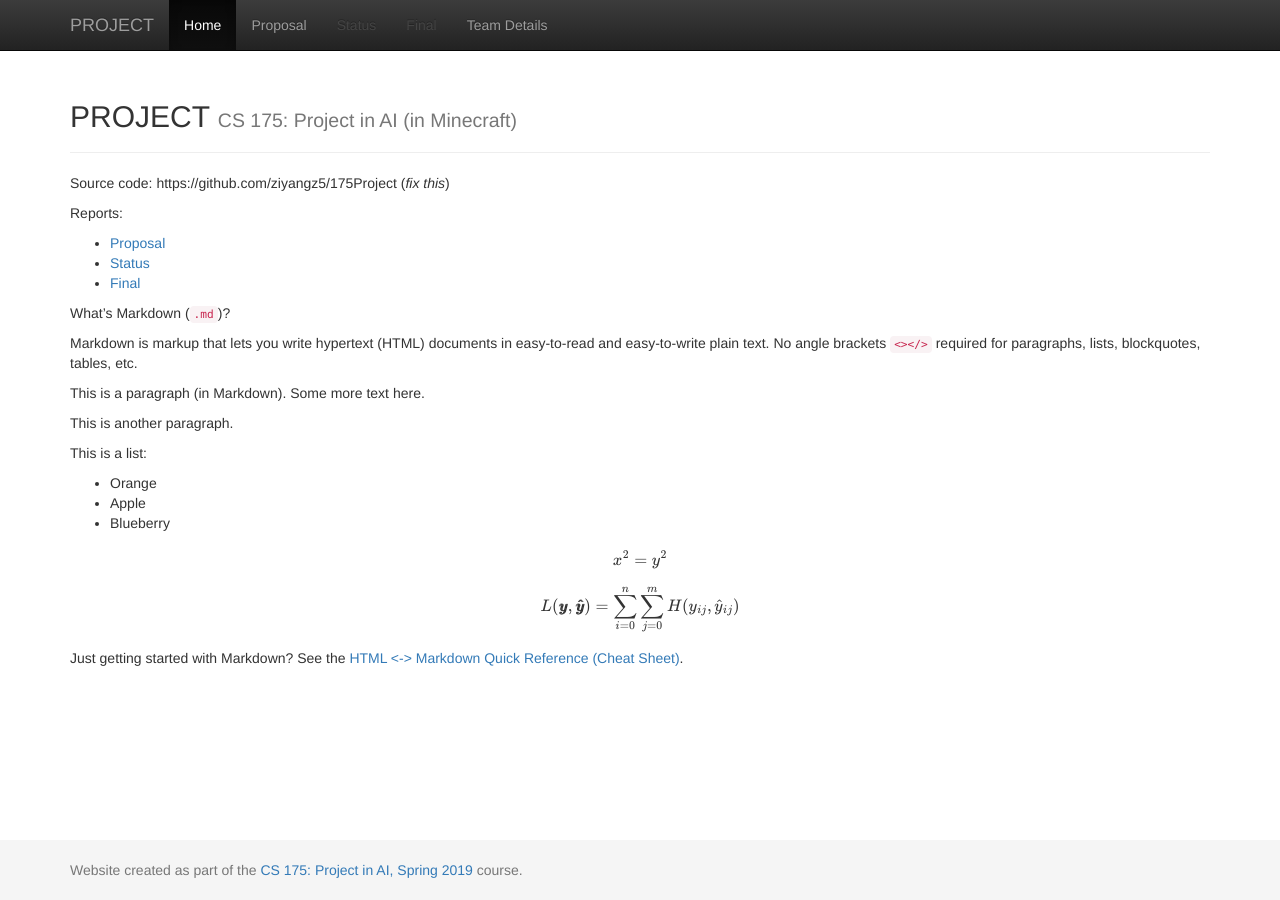
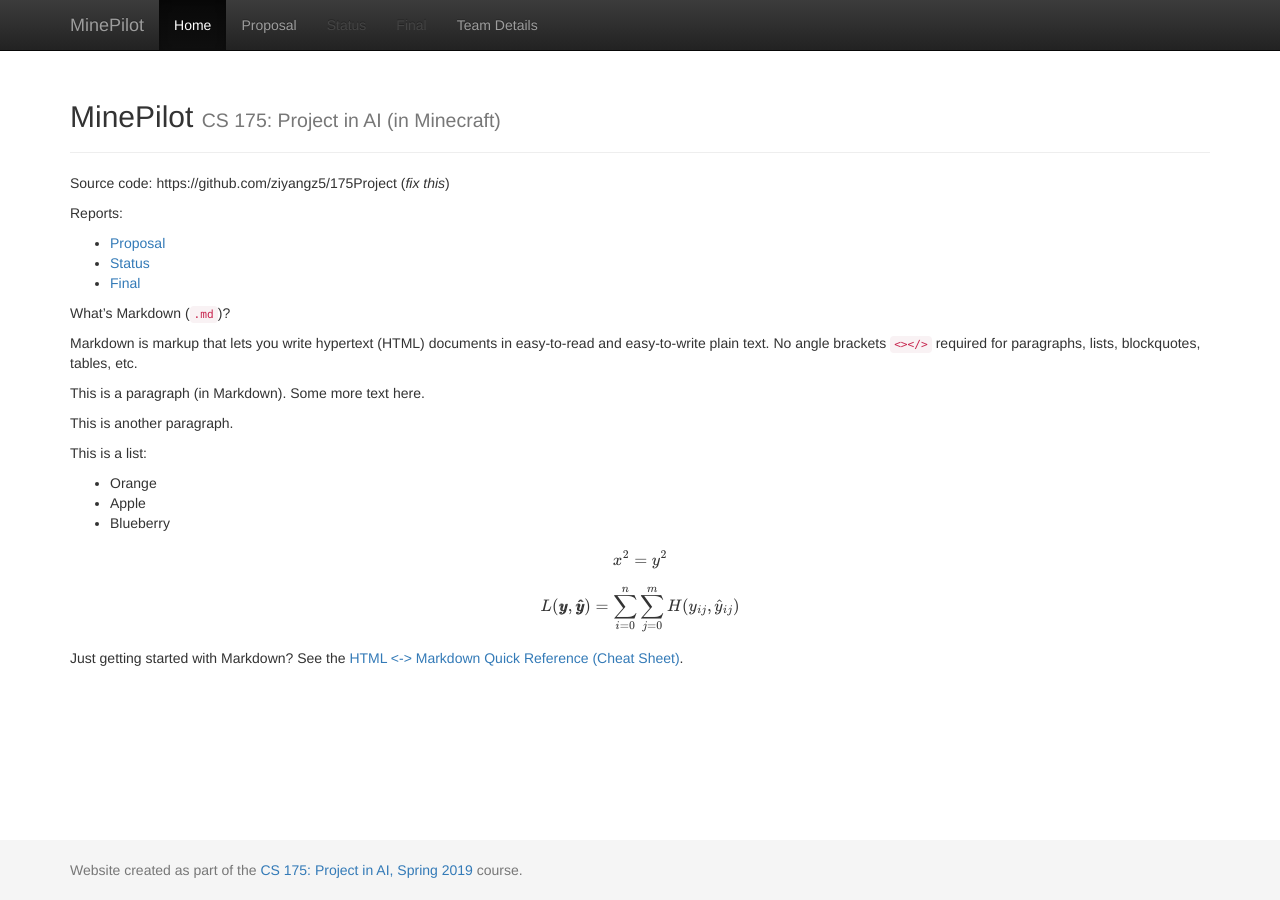
Before and after one commit to ziyangz5/MinePilot, a Jekyll site: the page built from docs/index.md, in a window 1280 px wide. Built offline with Jekyll 4.4.1, drawn with Linux system fonts in a browser that asks for light colours; formulas are drawn with MathJax 3.

Commit message:
Update _config.yml

```diff
--- a/docs/_config.yml
+++ b/docs/_config.yml
@@ -1,7 +1,7 @@
 ###########
 # site.title
 
-title:    'PROJECT'
+title:    'MinePilot'
 subtitle: 'CS 175: Project in AI (in Minecraft)'
 
 
```
